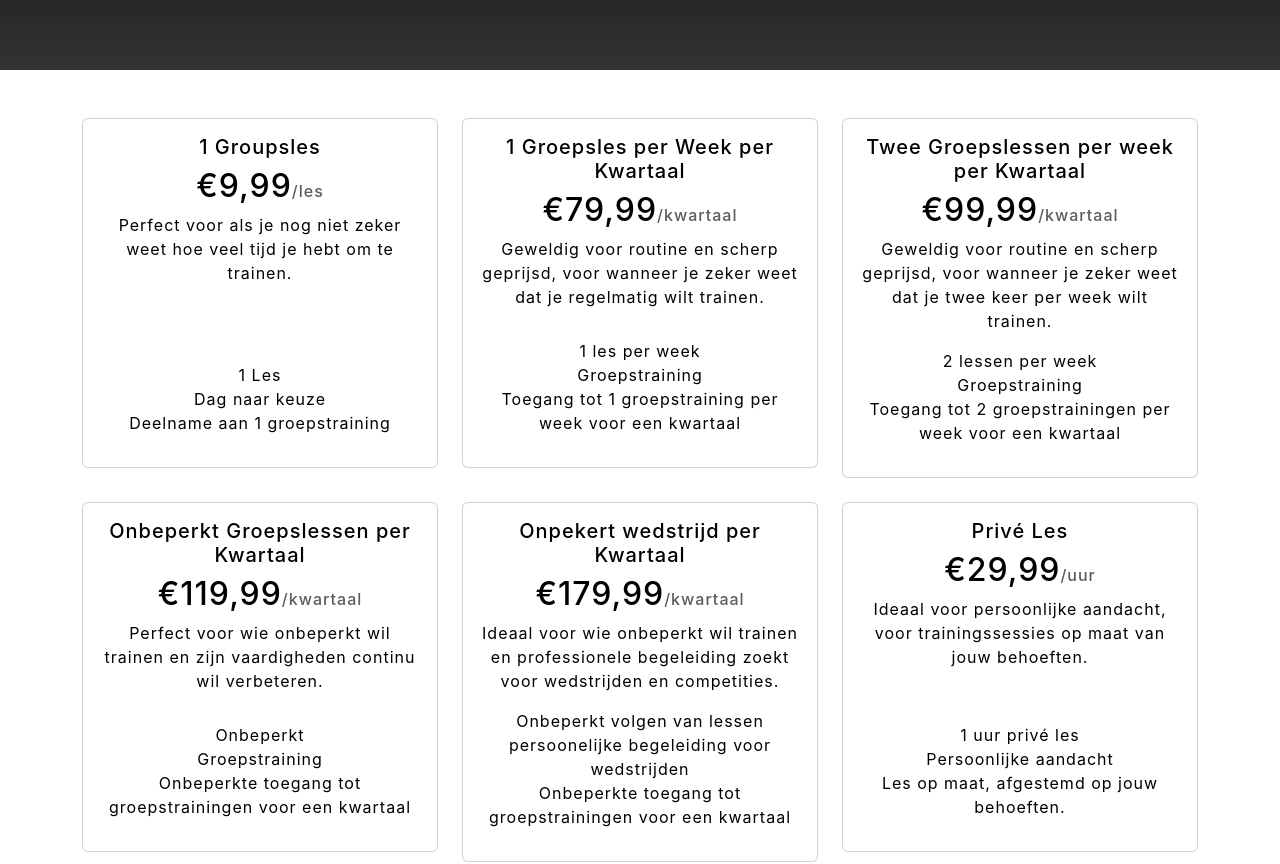
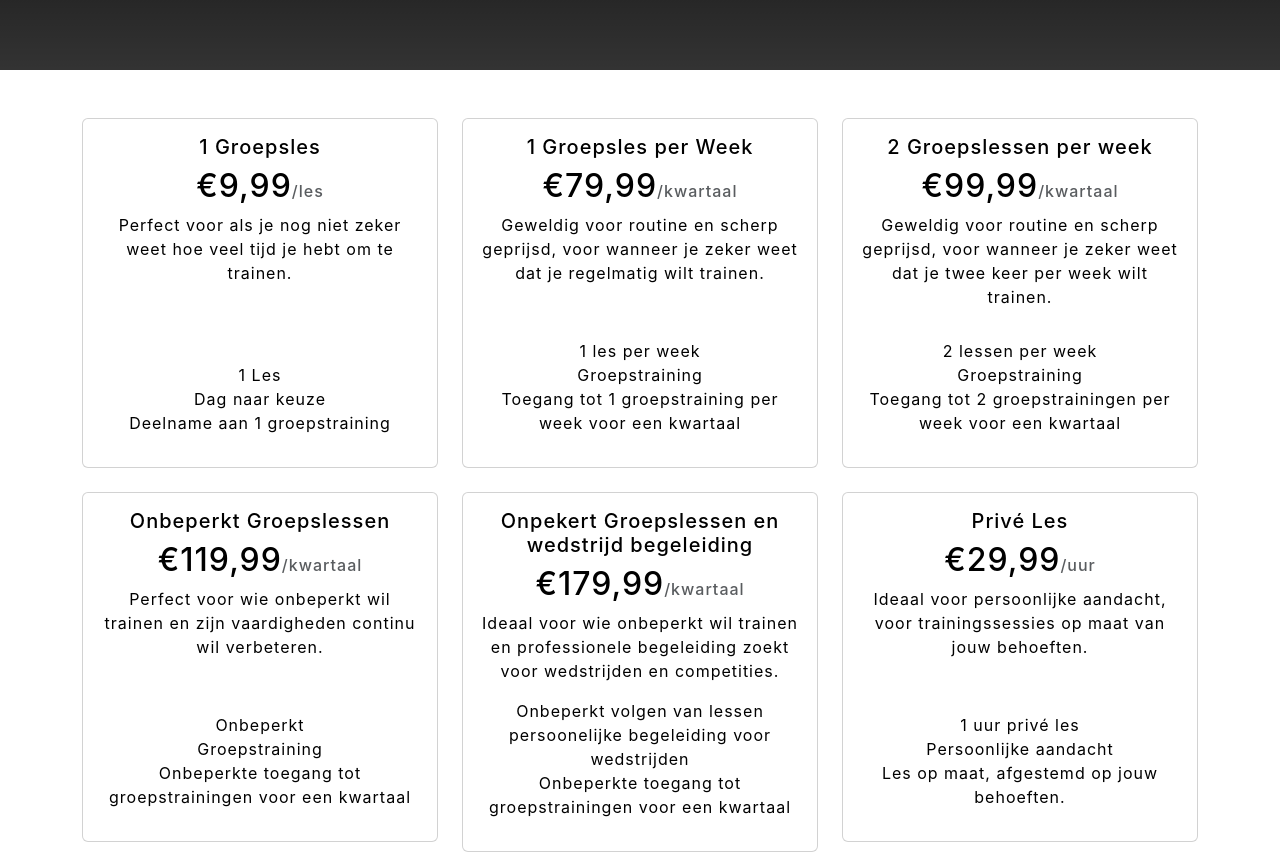
Before and after one commit to AnnaCelineSchoo/tai-chi-academy, a React (Vite) app: page /#/tarieven in a window 1280 px wide. Shown: the part 540-1404 px from the top of the page. Built offline with nearby package versions, Linux system fonts and the light colour scheme.

Commit message:
edit small mistakes

```diff
--- a/src/App.jsx
+++ b/src/App.jsx
@@ -8,7 +8,6 @@ import LessenPage from "./pages/LessenPage.jsx";
 
 // todo:
 // achtergrond contact niet goed
-// vertaal alles naar Nederlands
 // make repeatable component for media (json?)
 // make page to show full media
 // maak agenda met lestijden en eventuele wokshops die gepland zijn
--- a/src/components/Lessen.jsx
+++ b/src/components/Lessen.jsx
@@ -80,7 +80,7 @@ function Lessen() {
           <div class="row gx-0 mb-5 mb-lg-0 justify-content-center">
             <div class="col-lg-6">
               <img
-                class="img-fluid"
+                class="img-fluid-lessen"
                 src="https://external-content.duckduckgo.com/iu/?u=https%3A%2F%2Fshaolin-vechtkunst.nl%2Fwp-content%2Fuploads%2F2014%2F07%2FIMG_20191119_135556.jpg&f=1&nofb=1&ipt=c4852d70330a40e38eaac7e43c8825d7aab54d4243f62303eaab78eba812aff5&ipo=images"
                 alt="..."
               />
@@ -112,7 +112,7 @@ function Lessen() {
           <div class="row gx-0 justify-content-center">
             <div class="col-lg-6">
               <img
-                class="img-fluid"
+                class="img-fluid-lessen"
                 src="https://external-content.duckduckgo.com/iu/?u=https%3A%2F%2Fi.ytimg.com%2Fvi%2FA4L2ZEQFpmU%2Fmaxresdefault.jpg&f=1&nofb=1&ipt=69e27c56831da722814cb151887de39e1c888a3eb37ff73e96ebf0eae8226587&ipo=images"
                 alt="..."
               />
@@ -147,9 +147,9 @@ function Lessen() {
           <div class="row gx-0 mb-5 mb-lg-0 justify-content-center">
             <div class="col-lg-6">
               <img
-                class="img-fluid"
-                src="https://external-content.duckduckgo.com/iu/?u=https%3A%2F%2Fshaolin-vechtkunst.nl%2Fwp-content%2Fuploads%2F2014%2F07%2FIMG_20191119_135556.jpg&f=1&nofb=1&ipt=c4852d70330a40e38eaac7e43c8825d7aab54d4243f62303eaab78eba812aff5&ipo=images"
-                alt="..."
+                class="img-fluid-lessen"
+                src="https://external-content.duckduckgo.com/iu/?u=https%3A%2F%2Fi.ytimg.com%2Fvi%2FL_9iz0spMs0%2Fmaxresdefault.jpg&f=1&nofb=1&ipt=c37f566649ccc472b83a1d0f496e6290b973674949054f75bf1ea74302b94d1b&ipo=images"
+                alt="push hands picture"
               />
             </div>
             <div class="col-lg-6">
@@ -184,8 +184,8 @@ function Lessen() {
           <div class="row gx-0 justify-content-center">
             <div class="col-lg-6">
               <img
-                class="img-fluid"
-                src="https://external-content.duckduckgo.com/iu/?u=https%3A%2F%2Fi.ytimg.com%2Fvi%2FA4L2ZEQFpmU%2Fmaxresdefault.jpg&f=1&nofb=1&ipt=69e27c56831da722814cb151887de39e1c888a3eb37ff73e96ebf0eae8226587&ipo=images"
+                class="img-fluid-lessen"
+                src="https://external-content.duckduckgo.com/iu/?u=https%3A%2F%2Fi.ytimg.com%2Fvi%2FqxqsXObsqog%2Fmaxresdefault.jpg&f=1&nofb=1&ipt=34612fe57b3a182a96b51f8b4bac30c26417967141c2c1054a51719ac5bc9324&ipo=images"
                 alt="..."
               />
             </div>
@@ -220,8 +220,8 @@ function Lessen() {
           <div class="row gx-0 mb-5 mb-lg-0 justify-content-center">
             <div class="col-lg-6">
               <img
-                class="img-fluid"
-                src="https://external-content.duckduckgo.com/iu/?u=https%3A%2F%2Fshaolin-vechtkunst.nl%2Fwp-content%2Fuploads%2F2014%2F07%2FIMG_20191119_135556.jpg&f=1&nofb=1&ipt=c4852d70330a40e38eaac7e43c8825d7aab54d4243f62303eaab78eba812aff5&ipo=images"
+                class="img-fluid-lessen"
+                src="https://external-content.duckduckgo.com/iu/?u=https%3A%2F%2Fi.ytimg.com%2Fvi%2FS3PYzolrgi4%2Fmaxresdefault.jpg&f=1&nofb=1&ipt=f23b490bfa9876886270f57240693d0c122467f6e657f6b50d67462cab053adb&ipo=images"
                 alt="..."
               />
             </div>
@@ -256,8 +256,8 @@ function Lessen() {
           <div class="row gx-0 justify-content-center">
             <div class="col-lg-6">
               <img
-                class="img-fluid"
-                src="https://external-content.duckduckgo.com/iu/?u=https%3A%2F%2Fi.ytimg.com%2Fvi%2FA4L2ZEQFpmU%2Fmaxresdefault.jpg&f=1&nofb=1&ipt=69e27c56831da722814cb151887de39e1c888a3eb37ff73e96ebf0eae8226587&ipo=images"
+                class="img-fluid-lessen"
+                src="https://external-content.duckduckgo.com/iu/?u=https%3A%2F%2Fi.ytimg.com%2Fvi%2Fvwgdbdj2qZ0%2Fmaxresdefault.jpg&f=1&nofb=1&ipt=218de3d5ca9e6e21a61d393873d3d608f6e6d677b74ec911fa48a72ef7db202c&ipo=images"
                 alt="..."
               />
             </div>
--- a/src/components/Navbar.jsx
+++ b/src/components/Navbar.jsx
@@ -97,7 +97,7 @@ function Navbar() {
             </li> */}
             <li className="nav-item">
               <Link className="nav-link" to="/tarieven">
-                Trieven
+                Tarieven
               </Link>
             </li>
             <li className="nav-item">
--- a/src/components/Tarieven.jsx
+++ b/src/components/Tarieven.jsx
@@ -49,7 +49,7 @@ function Tarieven() {
             <div className="col-md-4 mb-4">
               <div className="card pricing-card">
                 <div className="card-body">
-                  <h5 className="card-title">1 Groupsles</h5>
+                  <h5 className="card-title">1 Groepsles</h5>
                   <h2 className="card-price">
                     €9,99<span className="text-muted fs-6">/les</span>
                   </h2>
@@ -69,9 +69,7 @@ function Tarieven() {
             <div className="col-md-4 mb-4">
               <div className="card pricing-card">
                 <div className="card-body">
-                  <h5 className="card-title">
-                    1 Groepsles per Week per Kwartaal
-                  </h5>
+                  <h5 className="card-title">1 Groepsles per Week</h5>
                   <h2 className="card-price">
                     €79,99<span className="text-muted fs-6">/kwartaal</span>
                   </h2>
@@ -93,9 +91,7 @@ function Tarieven() {
             <div className="col-md-4 mb-4">
               <div className="card pricing-card">
                 <div className="card-body">
-                  <h5 className="card-title">
-                    Twee Groepslessen per week per Kwartaal
-                  </h5>
+                  <h5 className="card-title">2 Groepslessen per week</h5>
                   <h2 className="card-price">
                     €99,99<span className="text-muted fs-6">/kwartaal</span>
                   </h2>
@@ -117,9 +113,7 @@ function Tarieven() {
             <div className="col-md-4 mb-4">
               <div className="card pricing-card">
                 <div className="card-body">
-                  <h5 className="card-title">
-                    Onbeperkt Groepslessen per Kwartaal
-                  </h5>
+                  <h5 className="card-title">Onbeperkt Groepslessen</h5>
                   <h2 className="card-price">
                     €119,99<span className="text-muted fs-6">/kwartaal</span>
                   </h2>
@@ -142,7 +136,7 @@ function Tarieven() {
               <div className="card pricing-card">
                 <div className="card-body">
                   <h5 className="card-title">
-                    Onpekert wedstrijd per Kwartaal
+                    Onpekert Groepslessen en wedstrijd begeleiding
                   </h5>
                   <h2 className="card-price">
                     €179,99<span className="text-muted fs-6">/kwartaal</span>
```
Also changed, not shown: src/assets/styles/index.css.
